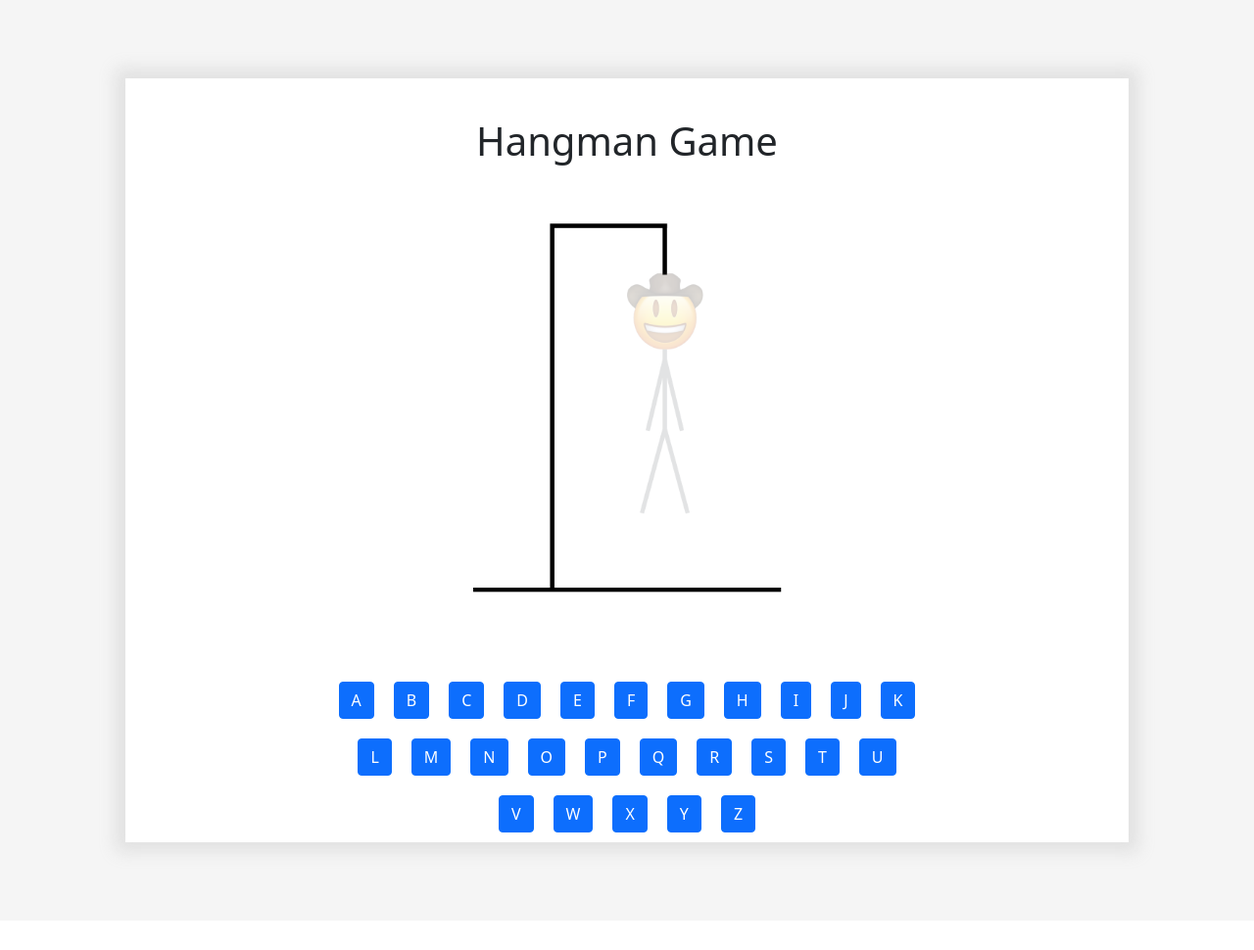
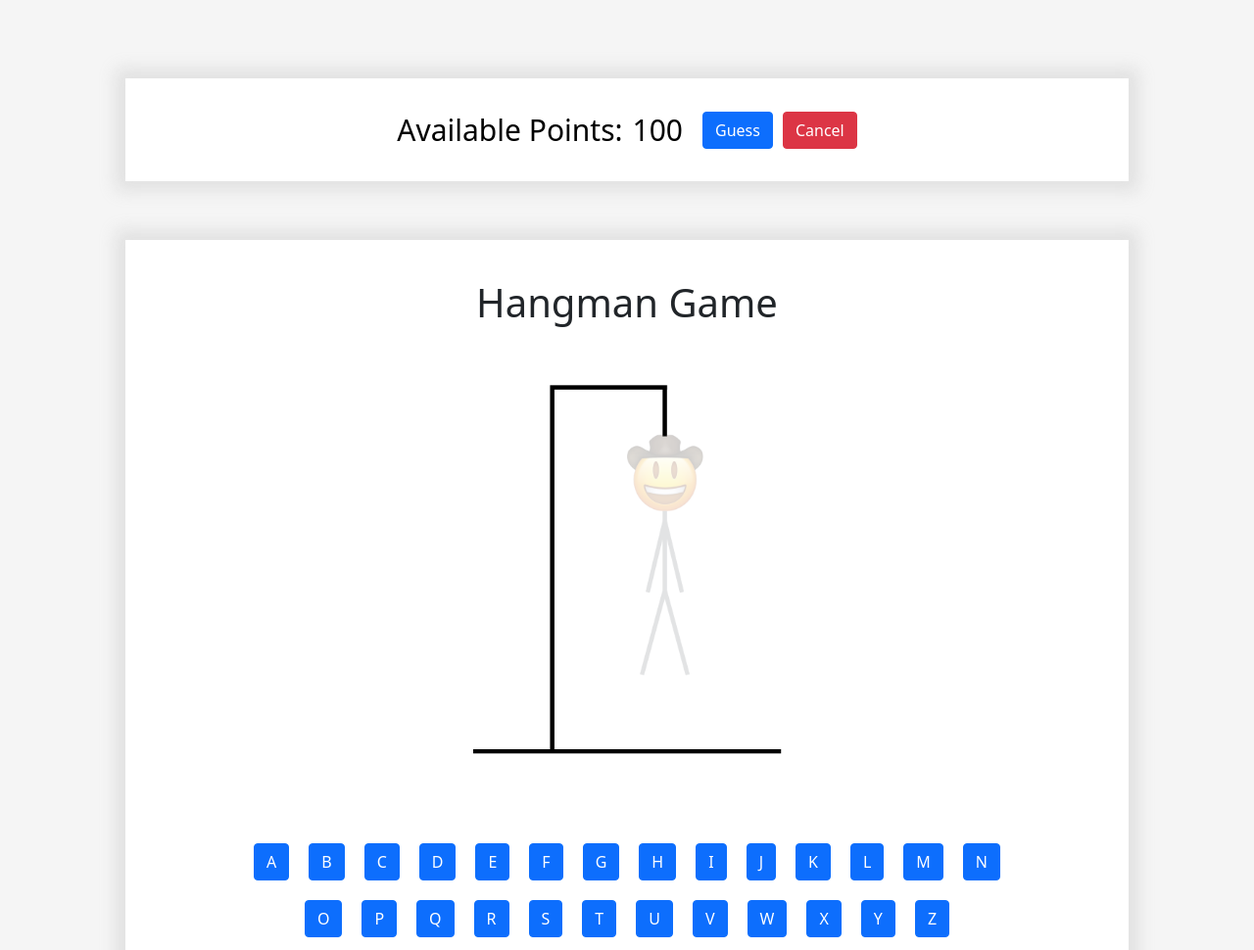
Before and after one commit to goobisanubis21/projectTwo, a website: page public/hangman.html in a window 1280 px wide. Shown: the top 970 px of the page at 98% size. Before the commit the page ends 940 px from the top, so only its background shows below. Drawn offline with nearby package versions, Linux system fonts and the light colour scheme; no server answers.

Commit message:
add UI component to show points and end game

```diff
--- a/public/assets/css/hangman.css
+++ b/public/assets/css/hangman.css
@@ -2,18 +2,62 @@
     width: 100vw;
     /* height: 100vh; */
     display: flex;
+    flex-direction: column;
     font-size: 40px;
     justify-content: center;
     align-items: center;
     background-color: #f5f5f5;
 }
 
+.scoreContainer {
+    display: flex;
+    flex-direction: row;
+    justify-content: center;
+    align-items: center;
+    width: 80%;
+    max-width: 1200px;
+
+    /* border: solid;
+    border-width: 3px; */
+    color: black;
+    height: auto;
+    margin: 10vh 0px 60px 0px;
+    padding: 30px 0px;
+    background-color: white;
+    -webkit-box-shadow: 0px 0px 16px 10px rgba(163,163,163,0.24);
+    box-shadow: 0px 0px 16px 10px rgba(163,163,163,0.24);
+}
+
+.scoreContainer > p {
+    font-size: 0.75em;
+    margin-bottom: 0px;
+    /* font-weight: bold; */
+}
+
+
+.scoreContainer > * {
+    margin-right: 20px;
+}
+
+.scoreContainer > p:first-child, .scoreContainer > button {
+    margin-right: 10px;
+}
+
+.scoreContainer > button:last-child {
+    margin-right: 0px;
+}
+
+/* .scoreContainer > button {
+    height: 35px;
+    line-height: auto;
+} */
+
 .hangmanContainer {
     display: flex;
     flex-direction: column;
     align-items: center;
     justify-content: flex-start;
-    margin: 10vh 0px;
+    margin: 0px 0px 10vh 0px;
     min-height: 80vh;
     width: 80%;
     max-width: 1200px;
@@ -41,6 +85,9 @@
     height: auto;
     /* background-color: yellow; */
     font-size: 0.85em;
+    max-width: 80%;
+    flex-wrap: wrap;
+
 }
 
 #wordContainer > div {
@@ -60,9 +107,9 @@
 .letterContainer {
     display: flex;
     justify-content: center;
-    width: 60%;
+    width: 80%;
     flex-wrap: wrap;
-    margin-top: 30px;
+    margin: 30px 0px 40px 0px;
 }
 
 .letterContainer > button {
--- a/public/assets/js/hangman.js
+++ b/public/assets/js/hangman.js
@@ -10,7 +10,6 @@ $(document).ready(function(){
         wordArr = [...word]
 
         var wordLen = word.length
-        console.log(wordLen)
 
         for(let i = 0; i < wordLen; i++) {
             $("#wordContainer").append(
@@ -18,10 +17,9 @@ $(document).ready(function(){
             )
 
         }
-        console.log(wordArr)
     })
 
-    $(".btn").on('click', function(){
+    $(".letterButton").on('click', function(){
         $(this).prop('disabled', true)
         var letterClicked = $(this).attr('data-letter')
         clicked.push(letterClicked)
@@ -35,12 +33,16 @@ $(document).ready(function(){
                 }
             });
 
-            console.log(letterIndex)
-
             letterIndex.forEach(e => {
                 $("#letter" + e).text(letterClicked)
                 $("#letter" + e).removeClass("incorrectLetter")
             });
+
+            console.log(document.getElementsByClassName('incorrectLetter').length)
+
+            if(document.getElementsByClassName('incorrectLetter').length == 0) {
+                disableAll()
+            }
         }
         else {
             numWrong++;
@@ -83,5 +85,11 @@ function wrongLetter(numWrong) {
 
     if (numWrong == 6) {
         //logic to end game
+        disableAll()
+
     }
 }
+
+function disableAll() {
+    $(".letterButton").prop('disabled', true)
+}
--- a/public/hangman.html
+++ b/public/hangman.html
@@ -13,47 +13,43 @@
 
 <body>
     <div id="gameContainer">
+        <div class="scoreContainer">
+            <p>Available Points:</p>
+            <p id="points">100</p>
+            <button type="button" class="btn btn-primary">Guess</button>
+            <button type="button" class="btn btn-danger">Cancel</button>
+        </div>
         <div class="hangmanContainer">
             <h1>Hangman Game</h1>
             <img id="gameImage" src="./assets/images/hangman/noWrong.png">
-            <div id="wordContainer">
-                <!-- <div class="incorrectLetter"></div>
-                <div class="incorrectLetter"></div>
-                <div class="incorrectLetter"></div>
-                <div class="incorrectLetter"></div>
-                <div class="incorrectLetter"></div>
-                <div class="incorrectLetter"></div> -->
-
-            </div>
+            <div id="wordContainer"></div>
             <div class="letterContainer">
-                <button type="button" class="btn btn-primary" data-letter='A'>A</button>
-                <button type="button" class="btn btn-primary" data-letter='B'>B</button>
-                <button type="button" class="btn btn-primary" data-letter='C'>C</button>
-                <button type="button" class="btn btn-primary" data-letter='D'>D</button>
-                <button type="button" class="btn btn-primary" data-letter='E'>E</button>
-                <button type="button" class="btn btn-primary" data-letter='F'>F</button>
-                <button type="button" class="btn btn-primary" data-letter='G'>G</button>
-                <button type="button" class="btn btn-primary" data-letter='H'>H</button>
-                <button type="button" class="btn btn-primary" data-letter='I'>I</button>
-                <button type="button" class="btn btn-primary" data-letter='J'>J</button>
-                <button type="button" class="btn btn-primary" data-letter='K'>K</button>
-                <button type="button" class="btn btn-primary" data-letter='L'>L</button>
-                <button type="button" class="btn btn-primary" data-letter='M'>M</button>
-                <button type="button" class="btn btn-primary" data-letter='N'>N</button>
-                <button type="button" class="btn btn-primary" data-letter='O'>O</button>
-                <button type="button" class="btn btn-primary" data-letter='P'>P</button>
-                <button type="button" class="btn btn-primary" data-letter='Q'>Q</button>
-                <button type="button" class="btn btn-primary" data-letter='R'>R</button>
-                <button type="button" class="btn btn-primary" data-letter='S'>S</button>
-                <button type="button" class="btn btn-primary" data-letter='T'>T</button>
-                <button type="button" class="btn btn-primary" data-letter='U'>U</button>
-                <button type="button" class="btn btn-primary" data-letter='V'>V</button>
-                <button type="button" class="btn btn-primary" data-letter='W'>W</button>
-                <button type="button" class="btn btn-primary" data-letter='X'>X</button>
-                <button type="button" class="btn btn-primary" data-letter='Y'>Y</button>
-                <button type="button" class="btn btn-primary" data-letter='Z'>Z</button>
-
-
+                <button type="button" class="letterButton btn btn-primary" data-letter='A'>A</button>
+                <button type="button" class="letterButton btn btn-primary" data-letter='B'>B</button>
+                <button type="button" class="letterButton btn btn-primary" data-letter='C'>C</button>
+                <button type="button" class="letterButton btn btn-primary" data-letter='D'>D</button>
+                <button type="button" class="letterButton btn btn-primary" data-letter='E'>E</button>
+                <button type="button" class="letterButton btn btn-primary" data-letter='F'>F</button>
+                <button type="button" class="letterButton btn btn-primary" data-letter='G'>G</button>
+                <button type="button" class="letterButton btn btn-primary" data-letter='H'>H</button>
+                <button type="button" class="letterButton btn btn-primary" data-letter='I'>I</button>
+                <button type="button" class="letterButton btn btn-primary" data-letter='J'>J</button>
+                <button type="button" class="letterButton btn btn-primary" data-letter='K'>K</button>
+                <button type="button" class="letterButton btn btn-primary" data-letter='L'>L</button>
+                <button type="button" class="letterButton btn btn-primary" data-letter='M'>M</button>
+                <button type="button" class="letterButton btn btn-primary" data-letter='N'>N</button>
+                <button type="button" class="letterButton btn btn-primary" data-letter='O'>O</button>
+                <button type="button" class="letterButton btn btn-primary" data-letter='P'>P</button>
+                <button type="button" class="letterButton btn btn-primary" data-letter='Q'>Q</button>
+                <button type="button" class="letterButton btn btn-primary" data-letter='R'>R</button>
+                <button type="button" class="letterButton btn btn-primary" data-letter='S'>S</button>
+                <button type="button" class="letterButton btn btn-primary" data-letter='T'>T</button>
+                <button type="button" class="letterButton btn btn-primary" data-letter='U'>U</button>
+                <button type="button" class="letterButton btn btn-primary" data-letter='V'>V</button>
+                <button type="button" class="letterButton btn btn-primary" data-letter='W'>W</button>
+                <button type="button" class="letterButton btn btn-primary" data-letter='X'>X</button>
+                <button type="button" class="letterButton btn btn-primary" data-letter='Y'>Y</button>
+                <button type="button" class="letterButton btn btn-primary" data-letter='Z'>Z</button>
             </div>
         </div>
     </div>
--- a/routes/html-routes.js
+++ b/routes/html-routes.js
@@ -1,6 +1,6 @@
 var path = require("path");
 
-var isAuthenticated = require("../config/middleware/isAuthenticated");
+var isAuthenticated = require("../config/middlewear/isAuthenticated");
 
 module.exports = function(app) {
     app.get("/", isAuthenticated, function(req, res) {
@@ -15,7 +15,9 @@ module.exports = function(app) {
     app.get("/highscore", isAuthenticated, function(req, res) {
         res.sendFile(path.join(__dirname, "../public/highscore.html"));
     });
-    app.get("/game", isAuthenticated, function(req, res) {
+    // app.get("/game", isAuthenticated, function(req, res) {
+    app.get("/game", function(req, res) {
+
         res.sendFile(path.join(__dirname, "../public/hangman.html"));
     });
 }
```
